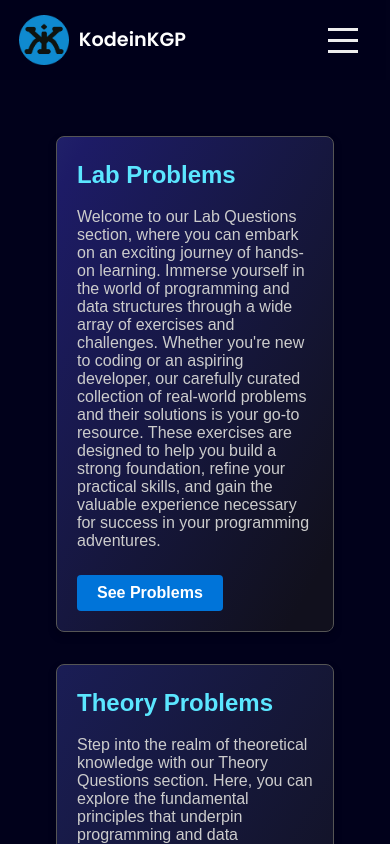
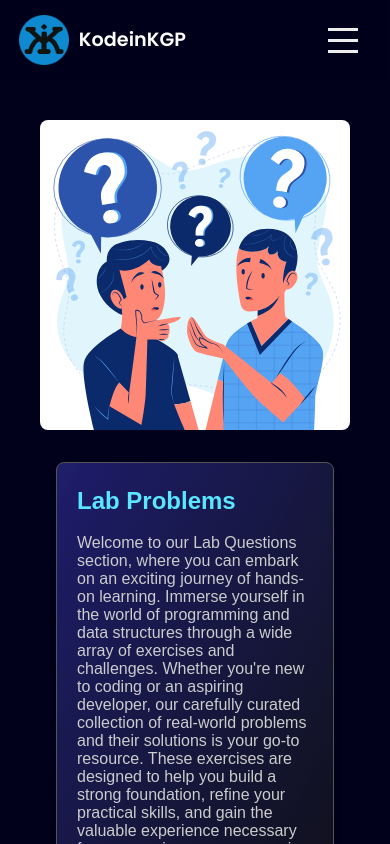
Before and after one commit to KodeinKGP-Technology-Web-3-0-Society/KiK-NextJS, a Next.js app: page /pds in a window 390 px wide. Shown: the top 844 px of the page. Built offline with nearby package versions, Linux system fonts and the light colour scheme.

Commit message:
pds page image fixed

```diff
--- a/src/app/deKodeX/Leaderboard.jsx
+++ b/src/app/deKodeX/Leaderboard.jsx
@@ -25,3 +25,5 @@ export default function Leaderboard() {
         </div>
     );
 }
+
+// https://api.dicebear.com/7.x/micah/svg?seed={username}
--- a/src/app/pds/page.jsx
+++ b/src/app/pds/page.jsx
@@ -18,8 +18,8 @@ export default function LabTheory() {
         className="flex w-full flex-col items-center justify-center p-5"
       >
         {/* Question Image */}
-        <div className="quesimg mb-4 hidden h-[300px] w-[90%] lg:block">
-          <div className="qimg mx-auto h-full w-[500px] overflow-hidden rounded-lg shadow-[rgba(0,0,0,0.15)_1.95px_1.95px_2.6px]">
+        <div className="quesimg mb-4 w-full sm:w-[90%] md:h-[300px] md:aspect-auto aspect-square">
+          <div className="qimg mx-auto h-full w-full max-w-[500px] overflow-hidden rounded-lg shadow-[rgba(0,0,0,0.15)_1.95px_1.95px_2.6px]">
             <Image
               src={QuestionImg}
               alt="Question mark"
```
